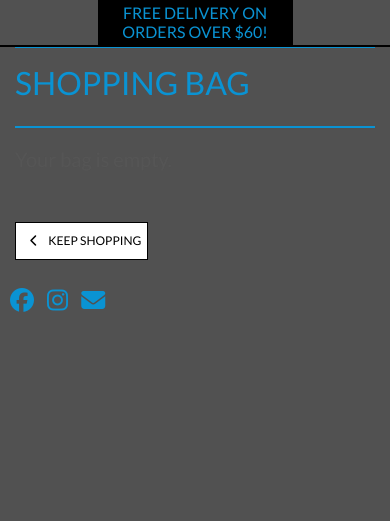
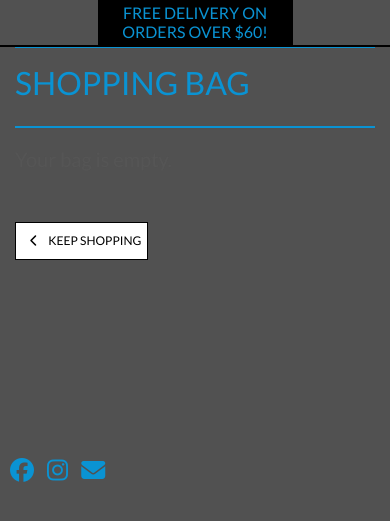
Before and after one commit to Nmyhi/burnandbeyond-webshop, a Django app: page /bag/ in a window 390 px wide. Shown: the part 86-607 px from the top of the page. Run offline with Django 3.2, Linux system fonts and the light colour scheme; some libraries are stand-ins or nearby versions.

Commit message:
Add styling

```diff
--- a/static/css/base.css
+++ b/static/css/base.css
@@ -416,12 +416,25 @@ footer i:hover {
     }
 
     footer {
-        position: relative;
+        position:static;
         margin-top: 0;
+        bottom: 0;
     }
 
     footer p {
         visibility: hidden;
         height: 0;
     }
+
+    .container {
+        padding-bottom: 170px;
+    }
+
+    button {
+        padding: 0;
+    }
+
+    td {
+        font-size: 0.5rm;
+    }
 }
```
